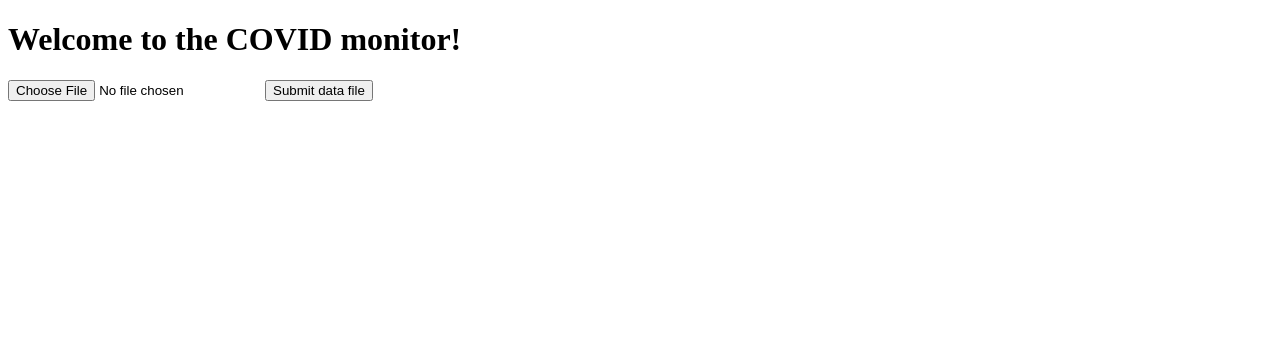
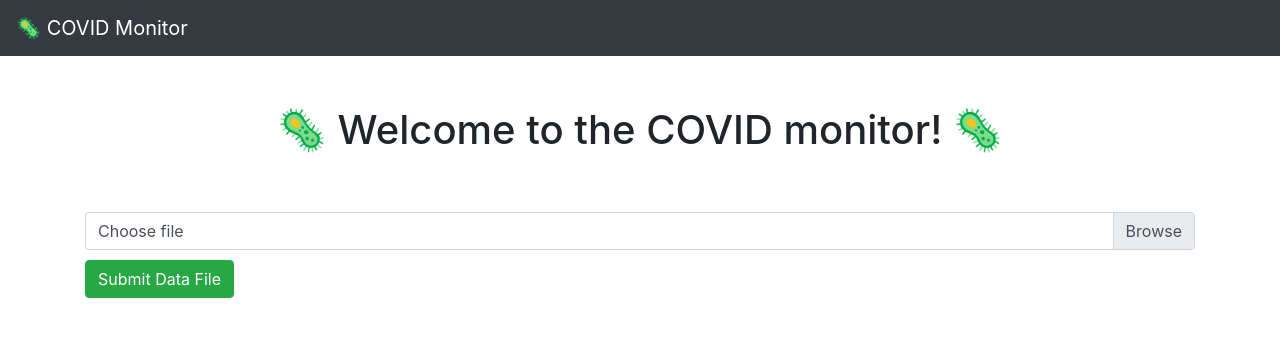
Before and after one commit to elenawzy/COVID-Cases-Monitor, a Flask app: template COVIDMonitor/templates/monitor.html in a window 1280 px wide. Shown: the top 337 px of the page. Run offline with Flask 2, Linux system fonts and the light colour scheme; the template is opened without the code that fills it, so the values that code supplies are empty; some libraries are stand-ins or nearby versions.

Commit message:
Added file upload functionality (supports reupload too)

```diff
--- a/COVIDMonitor/main.py
+++ b/COVIDMonitor/main.py
@@ -1,10 +1,55 @@
-from flask import Flask, render_template
+from flask import Flask, render_template, request, redirect, url_for, flash
+from werkzeug.utils import secure_filename
+import os
+
+CSV_FOLDER = "csvfiles"
+TIME_SERIES_FOLDER = "timeseries"
+DAILY_REPORT_FOLDER = "dailyreports"
 
 app = Flask("Assignment 2")
+app.debug = True
+app.config["ROOT_PATH"] = app.root_path
 
-@app.route('/monitor')
+@app.route('/')
 def welcome_monitor():
 	return render_template('monitor.html')
 
+@app.route('/addfile', methods=["GET", "POST"])
+def add_file():
+	if request.method == "POST":
+		if 'data-file' not in request.files:
+			print('no data file sent')
+			return redirect('/')
+		if "data-file" in request.files:
+			file = request.files["data-file"]
+			# check for empty file
+			if file.filename == '':
+				print('empty file')
+			# time series file
+			elif "time_series" in file.filename:
+				filename = secure_filename(file.filename)
+				# if file already exists
+				if filename in os.listdir(os.path.join(app.config["ROOT_PATH"], CSV_FOLDER, TIME_SERIES_FOLDER)):
+					print('updating time series file')
+					os.remove(os.path.join(app.config["ROOT_PATH"], CSV_FOLDER, TIME_SERIES_FOLDER, filename))
+					file.save(os.path.join(app.config["ROOT_PATH"], CSV_FOLDER, TIME_SERIES_FOLDER, filename))
+					print('updated time series file')
+				else:
+					file.save(os.path.join(app.config["ROOT_PATH"], CSV_FOLDER, TIME_SERIES_FOLDER, filename))
+					print("time series file saved!")
+			# daily report file
+			else:
+				filename = secure_filename(file.filename)
+				# if file already exists
+				if filename in os.listdir(os.path.join(app.config["ROOT_PATH"], CSV_FOLDER, DAILY_REPORT_FOLDER)):
+					print('updating daily report file')
+					os.remove(os.path.join(app.config["ROOT_PATH"], CSV_FOLDER, DAILY_REPORT_FOLDER, filename))
+					file.save(os.path.join(app.config["ROOT_PATH"], CSV_FOLDER, DAILY_REPORT_FOLDER, filename))
+					print('updated daily report file')
+				else:
+					file.save(os.path.join(app.config["ROOT_PATH"], CSV_FOLDER, DAILY_REPORT_FOLDER, filename))
+					print("time daily report saved!")
+			return redirect('/')
+	return render_template('monitor.html')
 if __name__ == "__main__":
-	app.run()
+	app.run(debug = True)
--- /dev/null
+++ b/COVIDMonitor/static/css/monitor.css
@@ -0,0 +1,8 @@
+h1 {
+  padding: 50px;
+  text-align: center;
+}
+.btn {
+  margin-top: 10px;
+  margin-bottom: 10px;
+}
--- a/COVIDMonitor/templates/monitor.html
+++ b/COVIDMonitor/templates/monitor.html
@@ -1,14 +1,47 @@
 <!DOCTYPE html>
 <html lang="en" dir="ltr">
+
 <head>
   <meta charset="utf-8">
   <title>COVID Monitor</title>
+
+  <!-- favicon-->
+  <link rel="shortcut icon" href="{{ url_for('static', filename='favicon.ico') }}">
+
+  <!-- CSS Stylesheets -->
+  <link rel="stylesheet" href="https://stackpath.bootstrapcdn.com/bootstrap/4.4.1/css/bootstrap.min.css" integrity="sha384-Vkoo8x4CGsO3+Hhxv8T/Q5PaXtkKtu6ug5TOeNV6gBiFeWPGFN9MuhOf23Q9Ifjh" crossorigin="anonymous">
+  <link rel="stylesheet" href="{{ url_for('static', filename='css/monitor.css') }}">
+  <!-- Bootstrap Scripts -->
+  <script src="https://code.jquery.com/jquery-3.4.1.slim.min.js" integrity="sha384-J6qa4849blE2+poT4WnyKhv5vZF5SrPo0iEjwBvKU7imGFAV0wwj1yYfoRSJoZ+n" crossorigin="anonymous"></script>
+  <script src="https://cdn.jsdelivr.net/npm/popper.js@1.16.0/dist/umd/popper.min.js" integrity="sha384-Q6E9RHvbIyZFJoft+2mJbHaEWldlvI9IOYy5n3zV9zzTtmI3UksdQRVvoxMfooAo" crossorigin="anonymous"></script>
+  <script src="https://stackpath.bootstrapcdn.com/bootstrap/4.4.1/js/bootstrap.min.js" integrity="sha384-wfSDF2E50Y2D1uUdj0O3uMBJnjuUD4Ih7YwaYd1iqfktj0Uod8GCExl3Og8ifwB6" crossorigin="anonymous"></script>
 </head>
+
 <body>
-  <h1>Welcome to the COVID monitor!</h1>
-    <form action="/addfile" method="post">
-      <input type="file" name="data-file">
-      <button type="submit" name="submit">Submit data file</button>
+  <!-- Nav bar-->
+  <nav class="navbar navbar-dark bg-dark">
+    <a class="navbar-brand">
+      🦠 COVID Monitor
+    </a>
+  </nav>
+  <h1>🦠 Welcome to the COVID monitor! 🦠</h1>
+  <div class="container-md">
+    <form action="/addfile" method="post" enctype="multipart/form-data">
+      <div class="custom-file">
+        <input type="file" class="custom-file-input" name="data-file">
+        <label class="custom-file-label" for="customFile">Choose file</label>
+        <button type="submit" class="btn btn-success">Submit Data File</button>
+      </div>
     </form>
+  </div>
+
+  <script>
+    // For file upload
+    $(".custom-file-input").on("change", function() {
+      var fileName = $(this).val().split("\\").pop();
+      $(this).siblings(".custom-file-label").addClass("selected").html(fileName);
+    });
+  </script>
 </body>
+
 </html>
```
Also changed, not shown: COVIDMonitor/static/favicon.ico (added), COVIDMonitor/static/images/covid-icon.png (added), COVIDMonitor/static/images/covid-icon.svg (added). Lines whose indentation alone changed are shown as unchanged.
